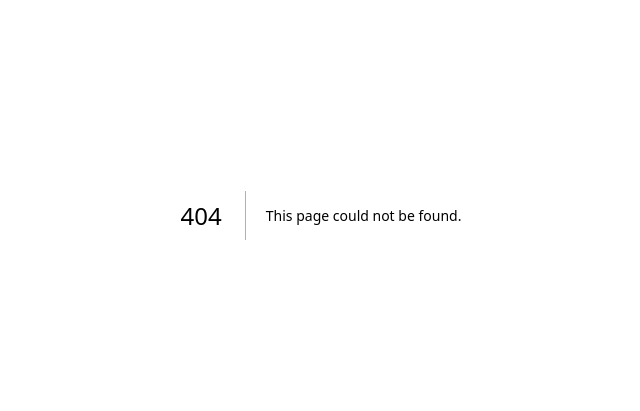
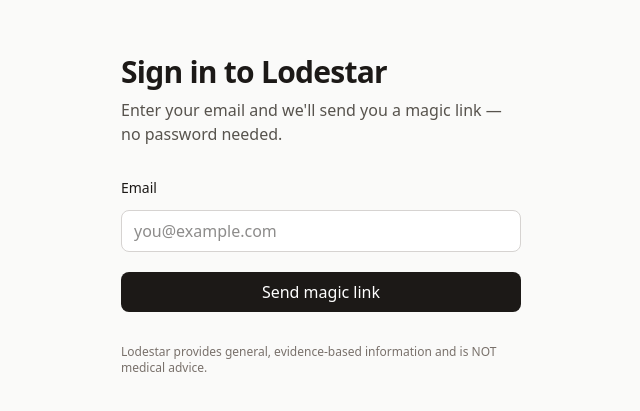
Before and after one commit to GabrieleBosi/lodestar-coach, a Next.js app: page /login in a window 1280 px wide. Before the commit this address had no page. Shown: the part 185-596 px from the top of the page, without its empty margins (319-959 px from the left). Built offline with nearby package versions, Linux system fonts and the light colour scheme.

Commit message:
feat(auth): add magic-link login, auth callback, and gated /app shell

```diff
--- /dev/null
+++ b/app/app/page.tsx
@@ -0,0 +1,40 @@
+import { redirect } from "next/navigation";
+
+import SignOutButton from "@/components/SignOutButton";
+import { createSupabaseServerClient } from "@/lib/db/supabase";
+
+// Auth-gated shell. The coaching chat itself arrives in Session 4.
+export default async function AppPage() {
+  const supabase = await createSupabaseServerClient();
+  const {
+    data: { user },
+  } = await supabase.auth.getUser();
+
+  if (!user) {
+    redirect("/login");
+  }
+
+  return (
+    <main className="mx-auto flex min-h-screen max-w-3xl flex-col px-6 py-16">
+      <header className="flex items-center justify-between">
+        <h1 className="text-3xl font-bold tracking-tight">Lodestar</h1>
+        <SignOutButton />
+      </header>
+
+      <section className="mt-10 rounded-xl border border-stone-200 bg-white/50 p-6 dark:border-stone-800 dark:bg-white/5">
+        <p className="text-sm text-stone-500 dark:text-stone-400">Signed in as</p>
+        <p className="mt-1 text-lg font-medium">{user.email}</p>
+      </section>
+
+      <p className="mt-10 text-stone-600 dark:text-stone-400">
+        You&apos;re in. This is the authenticated shell — your coaching workspace (chat, plans,
+        logs) is built in the coming sessions.
+      </p>
+
+      <footer className="mt-16 border-t border-stone-200 pt-6 text-sm text-stone-500 dark:border-stone-800 dark:text-stone-400">
+        Lodestar provides general, evidence-based information and is{" "}
+        <strong className="font-semibold">NOT medical advice</strong>.
+      </footer>
+    </main>
+  );
+}
--- /dev/null
+++ b/app/auth/callback/route.ts
@@ -0,0 +1,21 @@
+import { NextResponse } from "next/server";
+
+import { createSupabaseServerClient } from "@/lib/db/supabase";
+
+// Magic-link / PKCE callback: exchanges the `code` for a session cookie, then
+// redirects to `next` (defaults to /app).
+export async function GET(request: Request) {
+  const { searchParams, origin } = new URL(request.url);
+  const code = searchParams.get("code");
+  const next = searchParams.get("next") ?? "/app";
+
+  if (code) {
+    const supabase = await createSupabaseServerClient();
+    const { error } = await supabase.auth.exchangeCodeForSession(code);
+    if (!error) {
+      return NextResponse.redirect(`${origin}${next}`);
+    }
+  }
+
+  return NextResponse.redirect(`${origin}/login?error=auth_callback`);
+}
--- /dev/null
+++ b/app/login/page.tsx
@@ -0,0 +1,77 @@
+"use client";
+
+import { useState } from "react";
+
+import { createSupabaseBrowserClient } from "@/lib/db/supabase";
+
+type Status = "idle" | "sending" | "sent" | "error";
+
+export default function LoginPage() {
+  const [email, setEmail] = useState("");
+  const [status, setStatus] = useState<Status>("idle");
+  const [error, setError] = useState("");
+
+  async function onSubmit(event: React.FormEvent<HTMLFormElement>) {
+    event.preventDefault();
+    setStatus("sending");
+    setError("");
+
+    const supabase = createSupabaseBrowserClient();
+    const { error: signInError } = await supabase.auth.signInWithOtp({
+      email,
+      options: {
+        emailRedirectTo: `${window.location.origin}/auth/callback?next=/app`,
+      },
+    });
+
+    if (signInError) {
+      setError(signInError.message);
+      setStatus("error");
+      return;
+    }
+    setStatus("sent");
+  }
+
+  return (
+    <main className="mx-auto flex min-h-screen max-w-md flex-col justify-center px-6 py-16">
+      <h1 className="text-3xl font-bold tracking-tight">Sign in to Lodestar</h1>
+      <p className="mt-2 text-stone-600 dark:text-stone-400">
+        Enter your email and we&apos;ll send you a magic link — no password needed.
+      </p>
+
+      {status === "sent" ? (
+        <div className="mt-8 rounded-xl border border-emerald-300 bg-emerald-50 p-4 text-emerald-800 dark:border-emerald-900 dark:bg-emerald-950/40 dark:text-emerald-300">
+          Check <strong>{email}</strong> for a sign-in link.
+        </div>
+      ) : (
+        <form onSubmit={onSubmit} className="mt-8 flex flex-col gap-3">
+          <label htmlFor="email" className="text-sm font-medium">
+            Email
+          </label>
+          <input
+            id="email"
+            type="email"
+            required
+            autoComplete="email"
+            value={email}
+            onChange={(e) => setEmail(e.target.value)}
+            placeholder="you@example.com"
+            className="rounded-lg border border-stone-300 bg-white px-3 py-2 text-stone-900 outline-none focus:border-stone-500 dark:border-stone-700 dark:bg-stone-900 dark:text-stone-100"
+          />
+          <button
+            type="submit"
+            disabled={status === "sending"}
+            className="mt-2 rounded-lg bg-stone-900 px-4 py-2 font-medium text-white transition hover:bg-stone-700 disabled:opacity-50 dark:bg-stone-100 dark:text-stone-900 dark:hover:bg-stone-300"
+          >
+            {status === "sending" ? "Sending…" : "Send magic link"}
+          </button>
+          {status === "error" && <p className="text-sm text-red-600 dark:text-red-400">{error}</p>}
+        </form>
+      )}
+
+      <p className="mt-8 text-xs text-stone-500 dark:text-stone-500">
+        Lodestar provides general, evidence-based information and is NOT medical advice.
+      </p>
+    </main>
+  );
+}
--- /dev/null
+++ b/components/SignOutButton.tsx
@@ -0,0 +1,30 @@
+"use client";
+
+import { useRouter } from "next/navigation";
+import { useState } from "react";
+
+import { createSupabaseBrowserClient } from "@/lib/db/supabase";
+
+export default function SignOutButton() {
+  const router = useRouter();
+  const [busy, setBusy] = useState(false);
+
+  async function signOut() {
+    setBusy(true);
+    const supabase = createSupabaseBrowserClient();
+    await supabase.auth.signOut();
+    router.replace("/login");
+    router.refresh();
+  }
+
+  return (
+    <button
+      type="button"
+      onClick={signOut}
+      disabled={busy}
+      className="rounded-lg border border-stone-300 px-4 py-2 text-sm font-medium transition hover:bg-stone-100 disabled:opacity-50 dark:border-stone-700 dark:hover:bg-stone-800"
+    >
+      {busy ? "Signing out…" : "Sign out"}
+    </button>
+  );
+}
```
